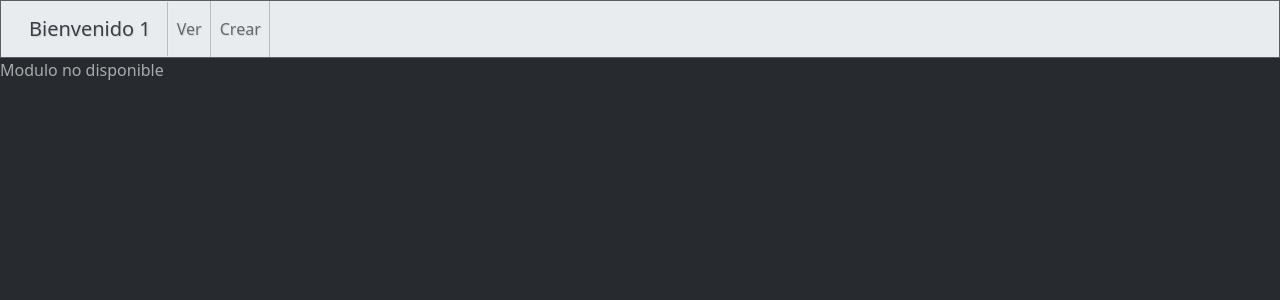
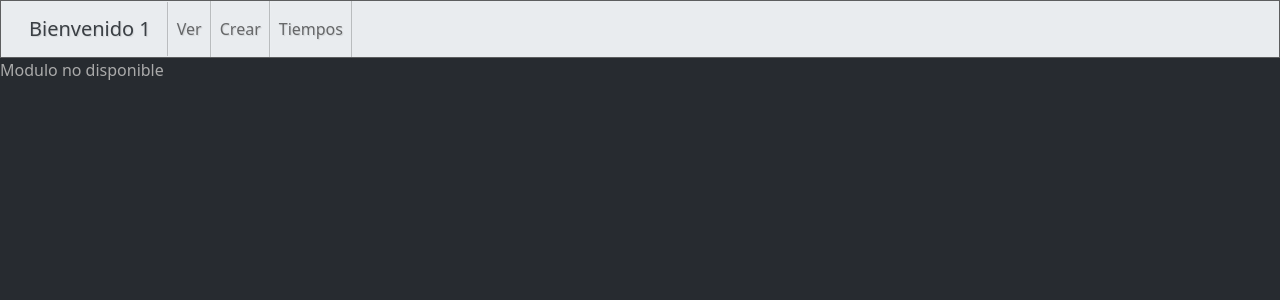
Before and after one commit to dextter1913/pruebatecnica, a PHP site: page /index.php in a window 1280 px wide. Shown: the top 300 px of the page. Run offline with PHP 8.4, Linux system fonts and the light colour scheme; the visitor is signed in with stand-in values (Sample User, id 1).

Commit message:
Agregando tiempos

```diff
--- a/index.php
+++ b/index.php
@@ -21,11 +21,14 @@ if (isset($_GET['login']) && !isset($_SESSION['logeado'])) {
                 echo "Crear";
                 $funciones->IngresarActividades();
                 break;
+            case 'tiempos':
+                echo "tiempos";
+                break;
             default:
                 echo "Modulo no disponible";
                 break;
         }
-    }else {
+    } else {
         echo "Modulo no disponible";
     }
 }
--- a/views/nav/nav.php
+++ b/views/nav/nav.php
@@ -12,6 +12,9 @@
                 <li class="nav-item">
                     <a class="nav-link" href="?modulos=crear">Crear</a>
                 </li>
+                <li class="nav-item">
+                    <a class="nav-link" href="?modulos=tiempos">Tiempos</a>
+                </li>
             </ul>
         </div>
     </div>
```
